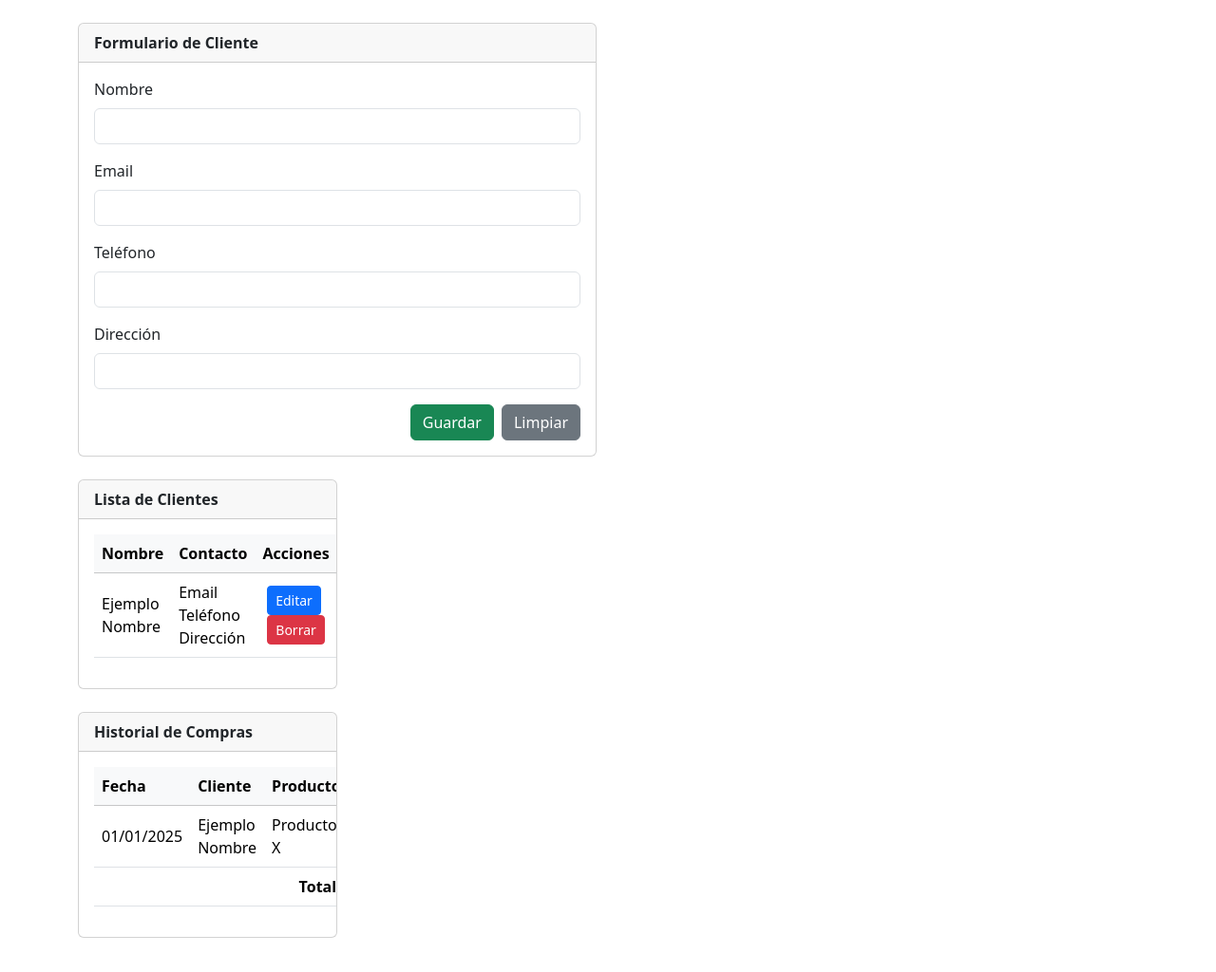
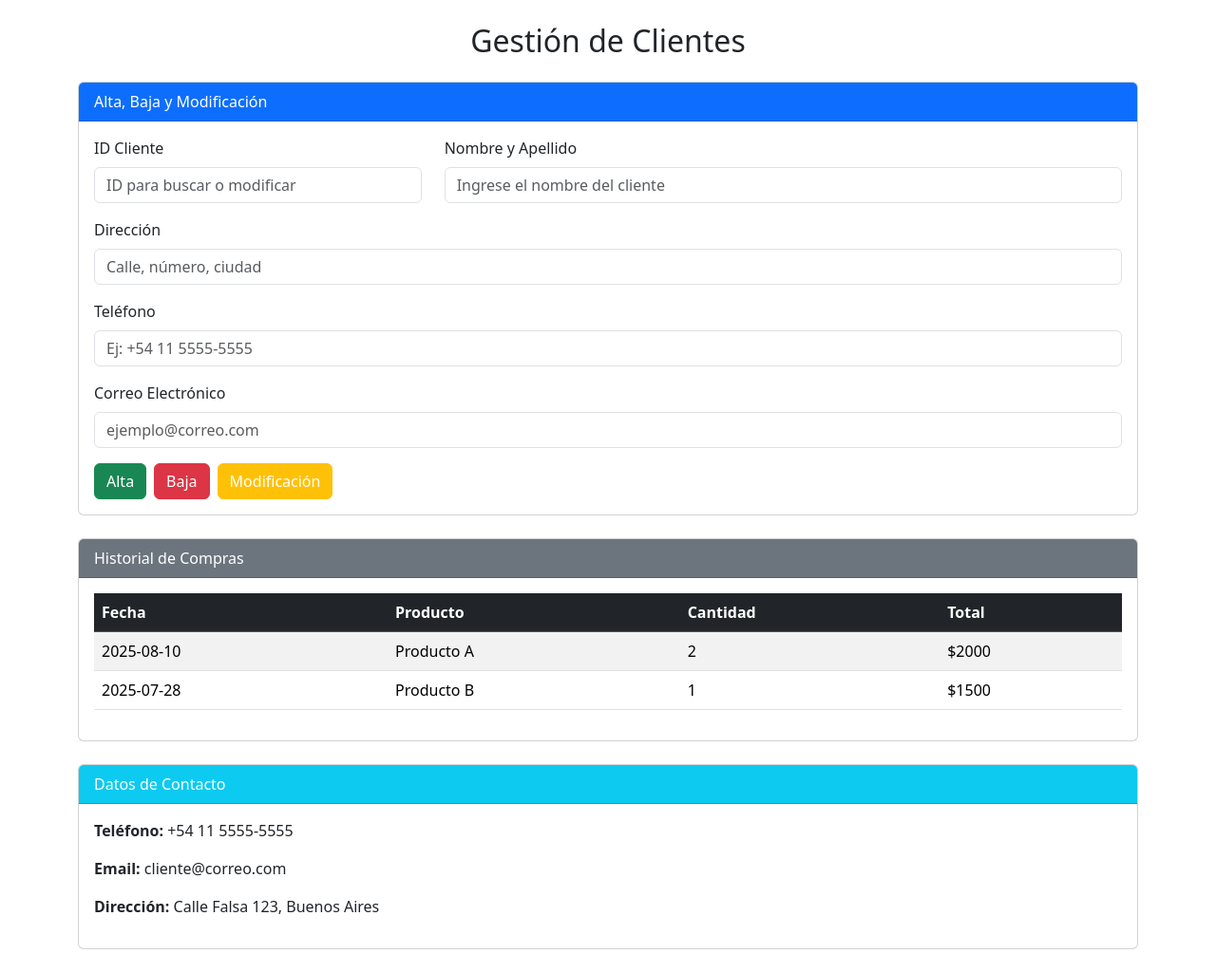
Before and after one commit to piquetpachu/Gestion-stock-tienda-motos, a PHP site: page /frontend/views/html/Clientes.php in a window 1280 px wide. Shown: the part 78-1102 px from the top of the page at 95% size. Before the commit the page ends 1066 px from the top, so only its background shows below. Run offline with PHP 8.4, Linux system fonts and the light colour scheme.

Commit message:
prueba de clientes 6

```diff
--- a/frontend/views/html/Clientes.php
+++ b/frontend/views/html/Clientes.php
@@ -1,125 +1,107 @@
-<!doctype html>
+<!DOCTYPE html>
 <html lang="es">
 <head>
-  <meta charset="utf-8">
-  <meta name="viewport" content="width=device-width, initial-scale=1">
+    <meta charset="UTF-8">
+    <meta name="viewport" content="width=device-width, initial-scale=1.0">
     <title>Gestión de Clientes</title>
     <link href="https://cdn.jsdelivr.net/npm/bootstrap@5.3.3/dist/css/bootstrap.min.css" rel="stylesheet">
-  <link rel="stylesheet" href="styles.css">
+    <link rel="stylesheet" href="cliente.css">
+    <?php include 'navbar.php'; ?>
 </head>
 <body>
-<?php include 'navbar.php'; ?>
+
 <div class="container my-4">
-  <div class="row g-4">
-    <!-- Columna Formulario -->
-    <div class="col-lg-6">
+
+    <!-- Título -->
+    <h2 class="mb-4 text-center">Gestión de Clientes</h2>
+
+    <!-- Alta / Baja / Modificación -->
     <div class="card mb-4">
-        <div class="card-header fw-bold">Formulario de Cliente</div>
+        <div class="card-header bg-primary text-white">
+            Alta, Baja y Modificación
+        </div>
         <div class="card-body">
-          <form>
+            <form method="POST" action="cliente_backend.php">
+                <div class="row mb-3">
+                    <div class="col-md-4">
+                        <label for="id_cliente" class="form-label">ID Cliente</label>
+                        <input type="text" class="form-control" id="id_cliente" name="id_cliente" placeholder="ID para buscar o modificar">
+                    </div>
+                    <div class="col-md-8">
+                        <label for="nombre" class="form-label">Nombre y Apellido</label>
+                        <input type="text" class="form-control" id="nombre" name="nombre" placeholder="Ingrese el nombre del cliente" required>
+                    </div>
+                </div>
+
                 <div class="mb-3">
-              <label class="form-label">Nombre</label>
-              <input type="text" class="form-control">
+                    <label for="direccion" class="form-label">Dirección</label>
+                    <input type="text" class="form-control" id="direccion" name="direccion" placeholder="Calle, número, ciudad">
                 </div>
+
                 <div class="mb-3">
-              <label class="form-label">Email</label>
-              <input type="email" class="form-control">
+                    <label for="telefono" class="form-label">Teléfono</label>
+                    <input type="text" class="form-control" id="telefono" name="telefono" placeholder="Ej: +54 11 5555-5555">
                 </div>
+
                 <div class="mb-3">
-              <label class="form-label">Teléfono</label>
-              <input type="text" class="form-control">
+                    <label for="email" class="form-label">Correo Electrónico</label>
+                    <input type="email" class="form-control" id="email" name="email" placeholder="ejemplo@correo.com">
                 </div>
-            <div class="mb-3">
-              <label class="form-label">Dirección</label>
-              <input type="text" class="form-control">
-            </div>
-            <div class="d-flex justify-content-end gap-2">
-              <button type="button" class="btn btn-success">Guardar</button>
-              <button type="button" class="btn btn-secondary">Limpiar</button>
+
+                <div class="d-flex gap-2">
+                    <button type="submit" name="accion" value="alta" class="btn btn-success">Alta</button>
+                    <button type="submit" name="accion" value="baja" class="btn btn-danger">Baja</button>
+                    <button type="submit" name="accion" value="modificacion" class="btn btn-warning text-white">Modificación</button>
                 </div>
             </form>
         </div>
     </div>
 
-    <!-- Columna Listas -->
-    <div class="col-lg-6">
+    <!-- Historial de Compras -->
     <div class="card mb-4">
-        <div class="card-header fw-bold">Lista de Clientes</div>
-        <div class="card-body table-responsive">
-          <table class="table table-hover align-middle">
-            <thead class="table-light">
+        <div class="card-header bg-secondary text-white">
+            Historial de Compras
+        </div>
+        <div class="card-body">
+            <table class="table table-striped table-hover">
+                <thead class="table-dark">
                     <tr>
-                <th>Nombre</th>
-                <th>Contacto</th>
-                <th class="text-center">Acciones</th>
+                        <th>Fecha</th>
+                        <th>Producto</th>
+                        <th>Cantidad</th>
+                        <th>Total</th>
                     </tr>
                 </thead>
                 <tbody>
+                    <!-- Ejemplo de fila, se reemplaza con datos del backend -->
                     <tr>
-                <td>Ejemplo Nombre</td>
-                <td>Email<br>Teléfono<br>Dirección</td>
-                <td class="text-center">
-                  <button class="btn btn-sm btn-primary me-1">Editar</button>
-                  <button class="btn btn-sm btn-danger">Borrar</button>
-                </td>
+                        <td>2025-08-10</td>
+                        <td>Producto A</td>
+                        <td>2</td>
+                        <td>$2000</td>
+                    </tr>
+                    <tr>
+                        <td>2025-07-28</td>
+                        <td>Producto B</td>
+                        <td>1</td>
+                        <td>$1500</td>
                     </tr>
                 </tbody>
             </table>
         </div>
     </div>
 
+    <!-- Datos de contacto -->
     <div class="card">
-        <div class="card-header fw-bold">Historial de Compras</div>
-        <div class="card-body table-responsive">
-          <table class="table align-middle">
-            <thead class="table-light">
-              <tr>
-                <th>Fecha</th>
-                <th>Cliente</th>
-                <th>Producto</th>
-                <th>Monto</th>
-              </tr>
-            </thead>
-            <tbody>
-              <tr>
-                <td>01/01/2025</td>
-                <td>Ejemplo Nombre</td>
-                <td>Producto X</td>
-                <td>100.00</td>
-              </tr>
-            </tbody>
-            <tfoot>
-              <tr>
-                <th colspan="3" class="text-end">Total:</th>
-                <th>100.00</th>
-              </tr>
-            </tfoot>
-          </table>
+        <div class="card-header bg-info text-white">
+            Datos de Contacto
+        </div>
+        <div class="card-body">
+            <p><strong>Teléfono:</strong> <span id="contacto_telefono">+54 11 5555-5555</span></p>
+            <p><strong>Email:</strong> <span id="contacto_email">cliente@correo.com</span></p>
+            <p><strong>Dirección:</strong> <span id="contacto_direccion">Calle Falsa 123, Buenos Aires</span></p>
         </div>
     </div>
 </div>
-  </div>
-</div>
-
-<!-- Modal Confirmar Borrar -->
-<div class="modal fade" tabindex="-1">
-  <div class="modal-dialog">
-    <div class="modal-content">
-      <div class="modal-header">
-        <h5 class="modal-title">Confirmar eliminación</h5>
-        <button type="button" class="btn-close" data-bs-dismiss="modal"></button>
-      </div>
-      <div class="modal-body">
-        <p>¿Eliminar este cliente?</p>
-      </div>
-      <div class="modal-footer">
-        <button type="button" class="btn btn-secondary" data-bs-dismiss="modal">Cancelar</button>
-        <button type="button" class="btn btn-danger">Eliminar</button>
-      </div>
-    </div>
-  </div>
-</div>
-
-<script src="https://cdn.jsdelivr.net/npm/bootstrap@5.3.3/dist/js/bootstrap.bundle.min.js"></script>
 </body>
 </html>
```
Also changed, not shown: frontend/views/css/style.css (+18 -0 lines). Lines whose indentation alone changed are shown as unchanged.
